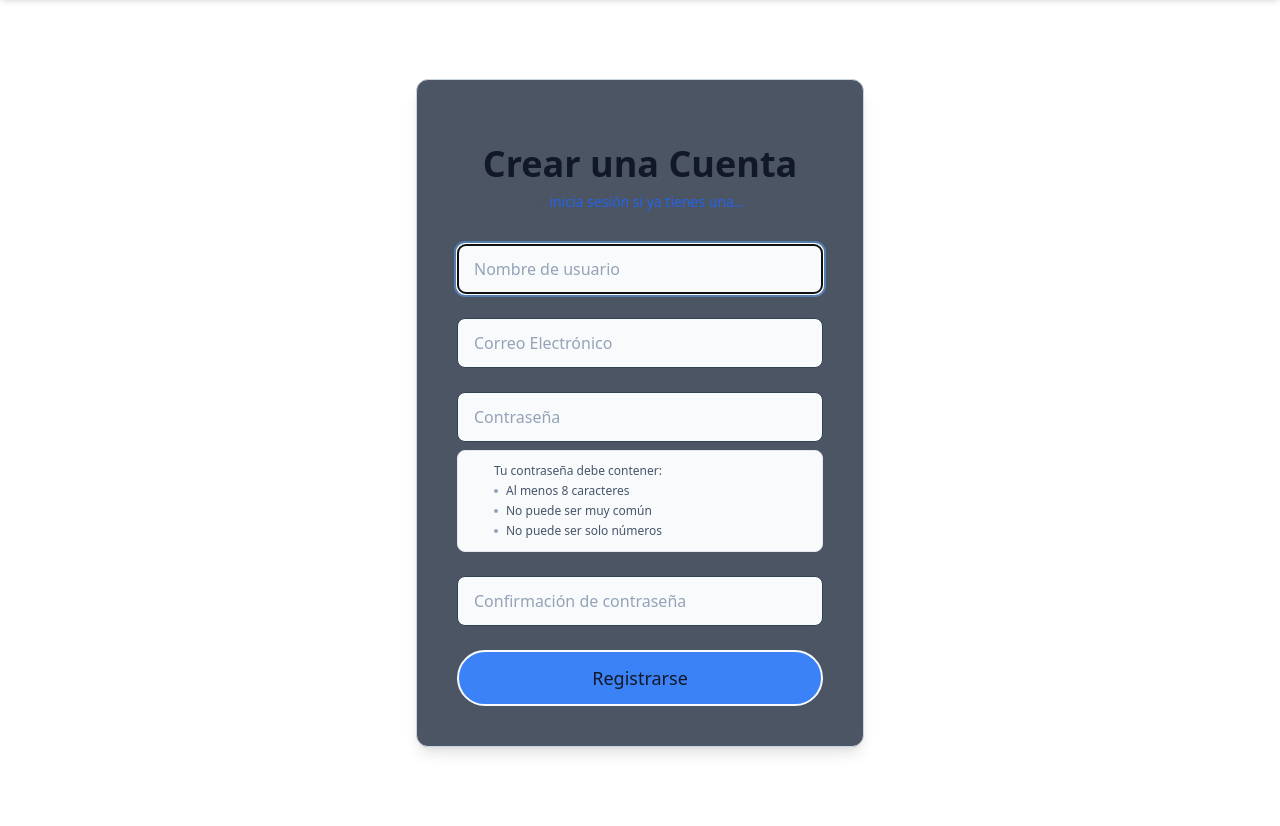
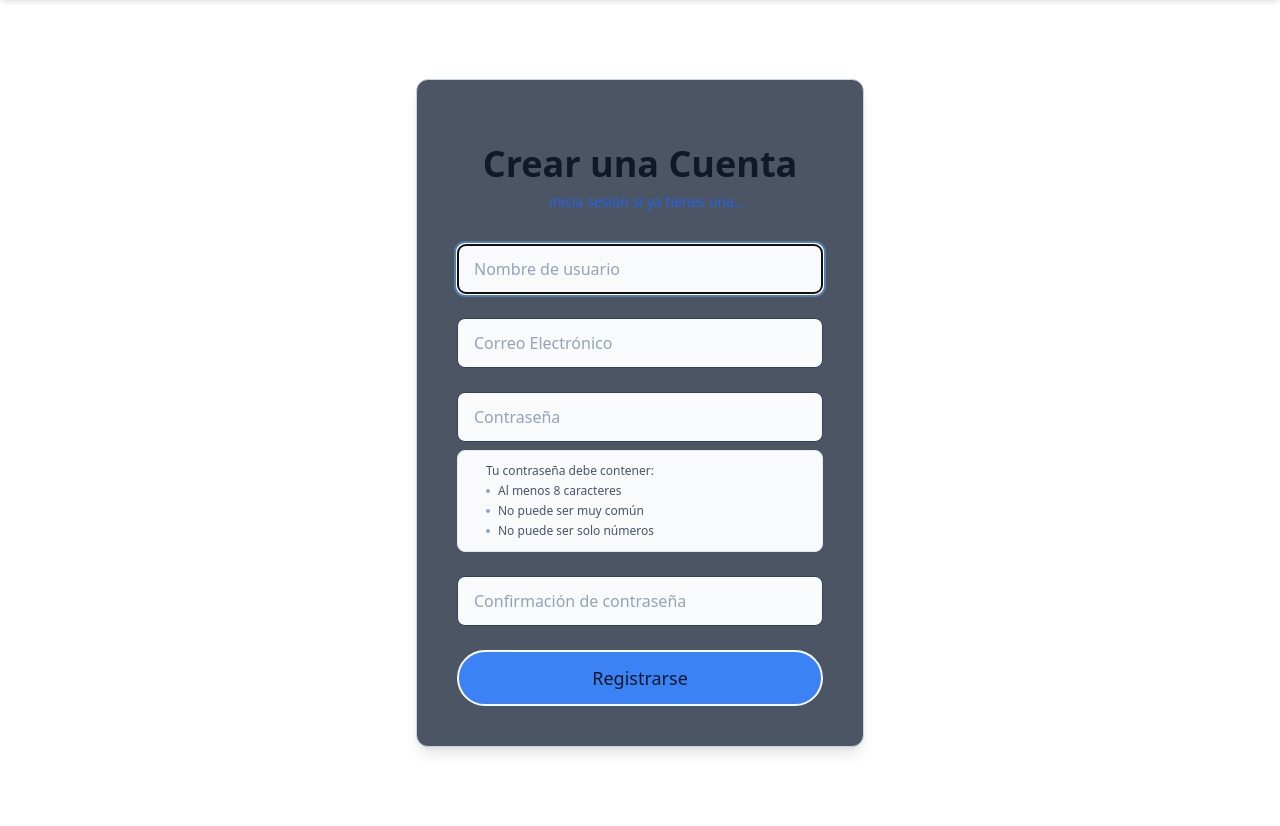
Before and after one commit to EzequielEdOjeda/Blog_Django, a Django app: page /accounts/register/ in a window 1280 px wide. Shown: the part 83-909 px from the top of the page. Run offline with Django 5.2, Linux system fonts and the light colour scheme; some libraries are stand-ins or nearby versions.

Commit message:
Update register.html

```diff
--- a/mi_blog/templates/registration/register.html
+++ b/mi_blog/templates/registration/register.html
@@ -24,7 +24,7 @@
             {# Insertar el mensaje solo cuando se llega al campo de contraseña #}
             {% if field.name == "password1" %}
             <div class="bg-slate-50 dark:bg-slate-800/30 rounded-lg p-3 text-xs text-slate-600 dark:text-slate-400 border border-slate-200 dark:border-slate-700/50 mt-2">
-                <div class="flex items-start space-x-2">
+                <div class="flex items-start">
                     <i data-feather="info" class="w-4 h-4 mt-0.5 text-indigo-500"></i>
                     <div class="space-y-1">
                         <p class="font-medium">Tu contraseña debe contener:</p>
```
